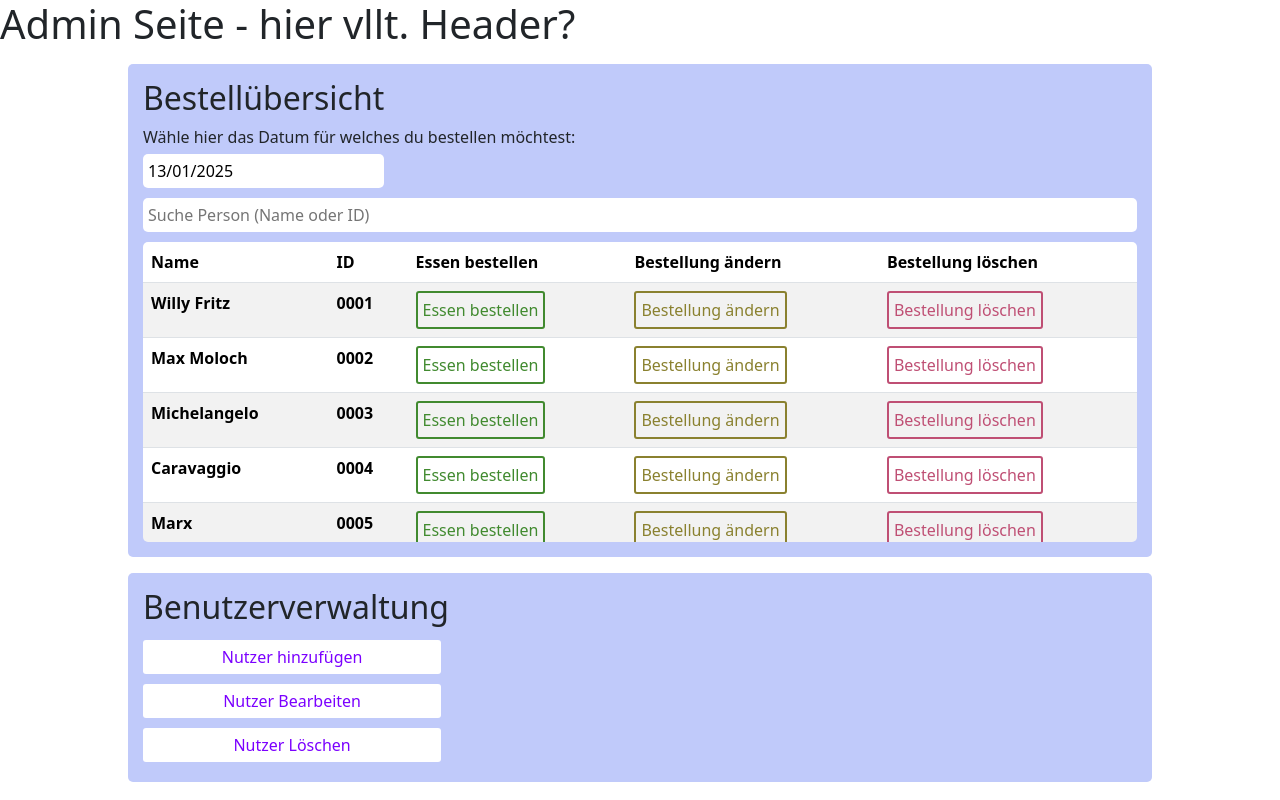
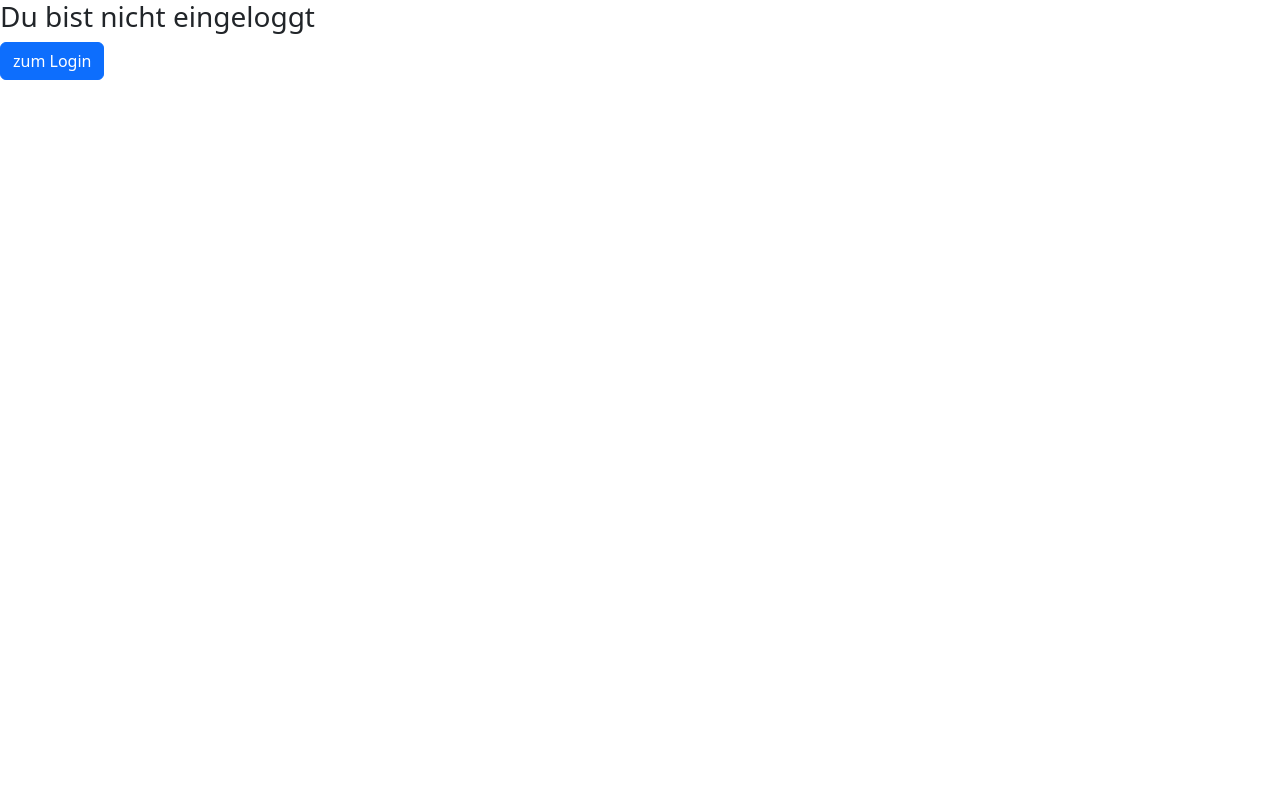
Before and after one commit to WillyKirchner/Softwaretechnik_Praktikum, a React (Create React App) app in the folder frontend/: page /Admin in a window 1280 px wide. Built offline with nearby package versions, Linux system fonts and the light colour scheme.

Commit message:
- added logic so backdoor through htmlrequest isn't possible

```diff
--- a/frontend/src/App.js
+++ b/frontend/src/App.js
@@ -1,15 +1,18 @@
-import React from 'react';
+import React, {useState} from 'react';
 import { BrowserRouter as Router, Routes, Route } from 'react-router-dom';
 
 import Admin from "./pages/Admin";
 import Login from "./pages/Login";
 
 function App() {
+
+    const [loggedIn, setLoggedIn] = useState(false)
+
   return (
     <Router>
       <Routes>
- //       <Route path="/" element={<Login />} />
-          <Route path="/Admin" element={<Admin />} />
+ //       <Route path="/" element={<Login loggedInHandler={setLoggedIn}/>} />
+          <Route path="/Admin" element={<Admin isLoggedIn={loggedIn}/>} />
  //   </Routes>
     </Router>
   );
--- a/frontend/src/pages/Admin.js
+++ b/frontend/src/pages/Admin.js
@@ -3,6 +3,8 @@ import UsersTable from "../components/UsersTable";
 import UserManagement from "../components/UserManagement";
 import PropTypes from "prop-types";
 import styled from "styled-components";
+import { useNavigate } from 'react-router-dom';
+import {Button} from "react-bootstrap";
 
 const testObject = [
     { name: 'Willy Fritz', id: '0001' },
@@ -31,8 +33,15 @@ const ComponentContainer = styled.div`
 `
 
 const Admin = props => {
-    const { users } = props;
+    const { users, isLoggedIn } = props;
 
+    const navigate = useNavigate();
+
+    const handleUnloggedTry = () => {
+        navigate('/');
+    }
+
+    if (isLoggedIn) {
         return (
             <>
                 <h1>Admin Seite - hier vllt. Header?</h1>
@@ -52,9 +61,19 @@ const Admin = props => {
             </>
         );
     }
+    else {
+        return(
+            <>
+                <h3>Du bist nicht eingeloggt</h3>
+                <Button onClick={handleUnloggedTry}>zum Login</Button>
+            </>
+        )
+    }
+}
 
 Admin.propTypes = {
     users: PropTypes.object,
+    isLoggedIn: PropTypes.bool,
 }
 
 export default Admin;
--- a/frontend/src/pages/Login.js
+++ b/frontend/src/pages/Login.js
@@ -2,6 +2,7 @@ import PropTypes from "prop-types";
 import React, {useState} from 'react';
 import { useNavigate } from 'react-router-dom';
 import styled from "styled-components";
+import UsersTable from "../components/UsersTable";
 
 
 //alles nur Ästhetik
@@ -69,7 +70,10 @@ const StyledA = styled.a`
     }
 `
 //Loginlogik
-const Login = () => {
+const Login = props => {
+
+    const { loggedInHandler } = props;
+
     const [username, setUsername] = useState('');
     const [password, setPassword] = useState('');
     const [error, setError] = useState('');
@@ -95,10 +99,12 @@ const Login = () => {
 
         if (user) {
         // redirect zur Admin page
-        navigate('/Admin');
+            loggedInHandler(true);
+            navigate('/Admin');
         } else {
         // wenn nicht matcht, Fehlermeldung
-        setError('Benutzername oder Passwort ungültig ');
+            loggedInHandler(false);
+            setError('Benutzername oder Passwort ungültig ');
         }
     };
 
@@ -151,4 +157,8 @@ const Login = () => {
     );
 }
 
+UsersTable.propTypes = {
+    loggedInHandler: PropTypes.func,
+}
+
 export default Login;
```
Lines whose indentation alone changed are shown as unchanged.
